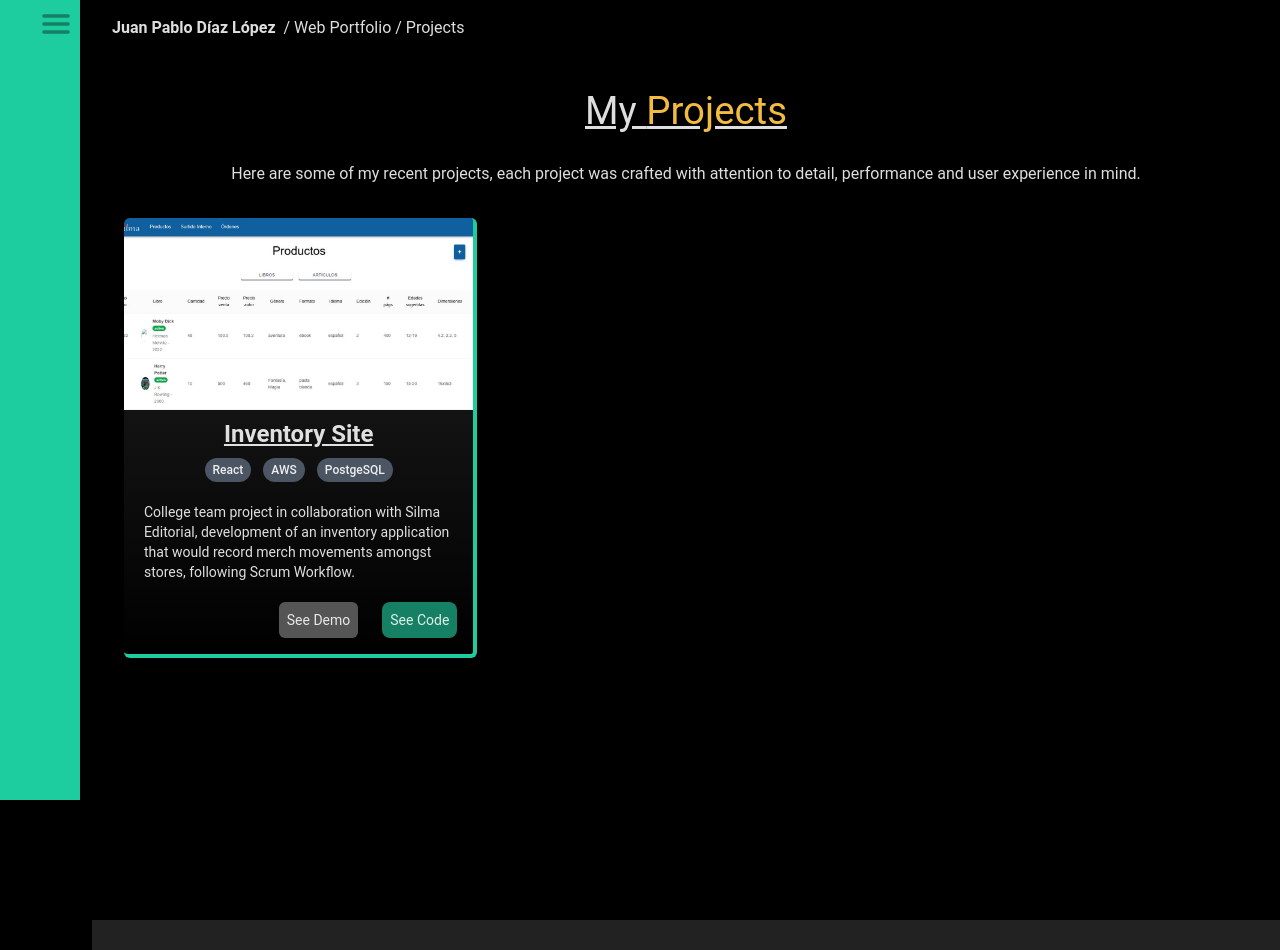
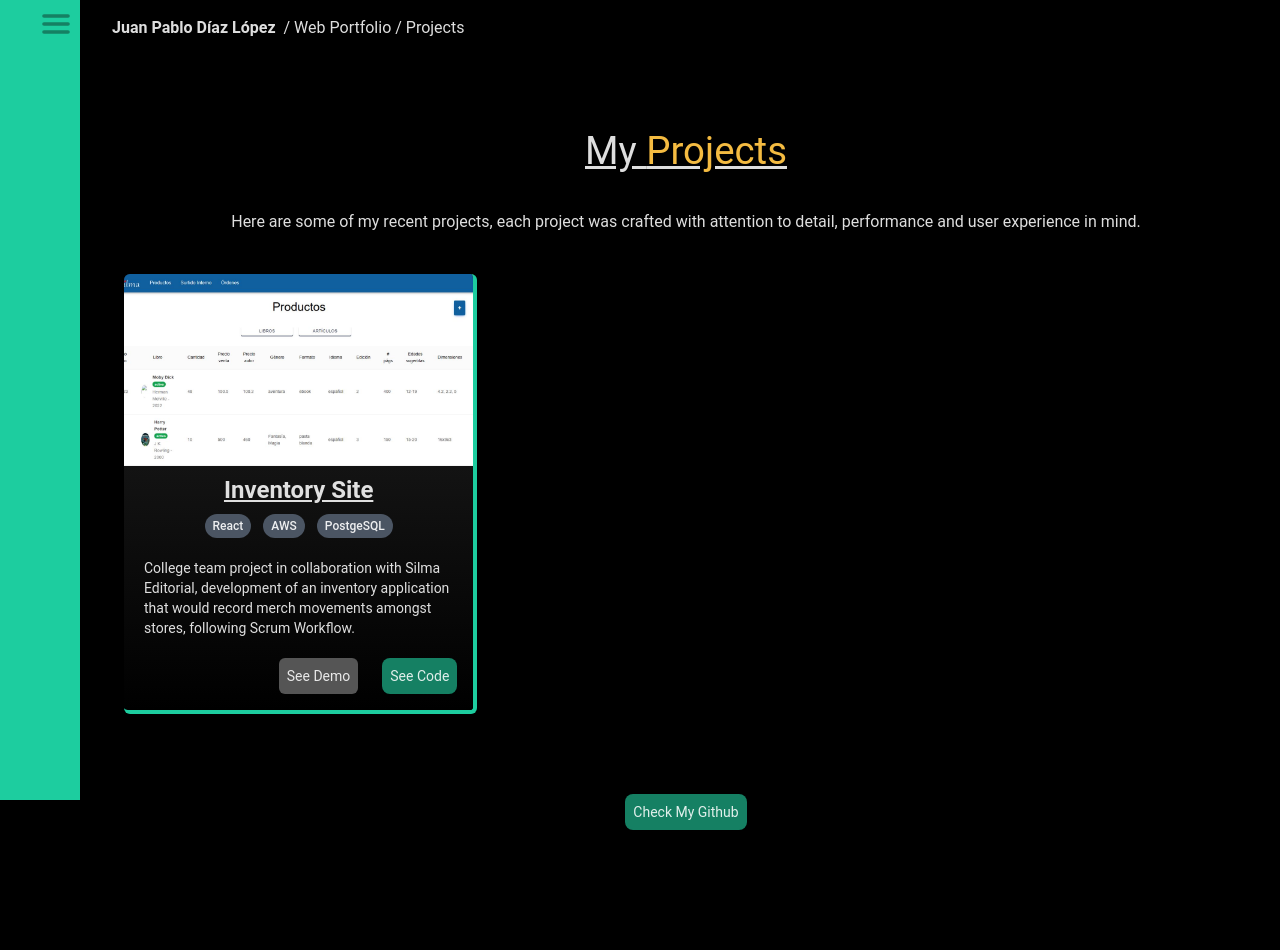
Before and after one commit to Juanpabdl/WebPortfolio, a React (Vite) app: page /projects in a window 1280 px wide. Shown: the top 950 px of the page. Built offline with nearby package versions, Linux system fonts and the light colour scheme.

Commit message:
feat (ProjectList): implemented button for github navigation

```diff
--- a/src/components/ProjectList/index.css
+++ b/src/components/ProjectList/index.css
@@ -1,5 +1,5 @@
 #project-container{
-    @apply min-h-screen mx-auto my-10 text-center p-3
+    @apply min-h-screen mx-auto my-20 text-center p-3
 }
 
 .project-list{
--- a/src/components/ProjectList/index.tsx
+++ b/src/components/ProjectList/index.tsx
@@ -1,12 +1,13 @@
 import ProjectCard from '../ProjectCard';
 import './index.css'
 import { projectList } from '../../utils/data/projectsData';
+import CustomButton from '../CustomButton';
 
 const ProjectList = () => {
     return(
         <div id="project-container">
             <h2 className='underline'>My <span className='text-custom-yellow'>Projects</span></h2>
-            <p className='px-6 my-8 text-center text-sm md:text-base'>
+            <p className='px-6 my-10 text-center text-sm md:text-base'>
                 Here are some of my recent projects, each project was crafted with
                 attention to detail, performance and user experience in mind.
             </p>
@@ -29,6 +30,9 @@ const ProjectList = () => {
                         <h3>Comming soon...</h3>
                     </div>
                 )}
+                <div className='mt-20 mx-auto'>
+                    <CustomButton className='btn-default p-4 text-sm' onClick={() => window.open('https://github.com/Juanpabdl','_blank')}>Check My Github</CustomButton>
+                </div>
         </div>
     )
 }
```
